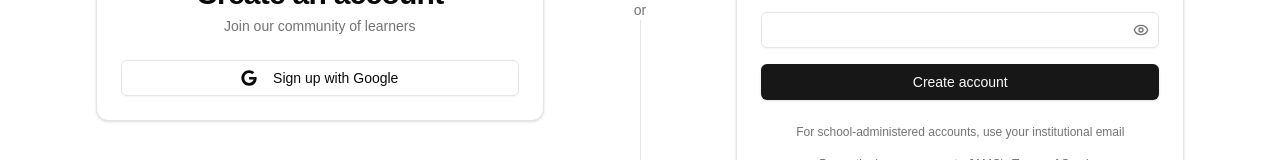
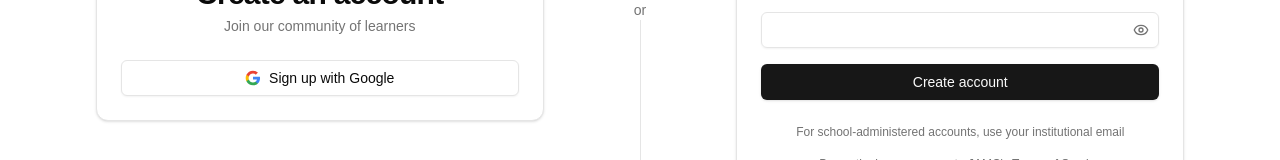
Before and after one commit to ajuno-labs/jamc-web, a Next.js app: page /signup in a window 1280 px wide. Shown: the part 390-550 px from the top of the page. Built offline with nearby package versions, Linux system fonts and the light colour scheme.

Commit message:
refactor: update google icon

```diff
--- a/app/signup/_components/signup-with-google.tsx
+++ b/app/signup/_components/signup-with-google.tsx
@@ -4,6 +4,7 @@
 import { signIn } from "next-auth/react"
 import { useState } from "react"
 import { Loader2 } from "lucide-react"
+import { GoogleIcon } from "@/components/icons/google"
 
 export function SignUpWithGoogle() {
   const [isLoading, setIsLoading] = useState(false)
@@ -31,21 +32,7 @@
         {isLoading ? (
           <Loader2 className="mr-2 h-4 w-4 animate-spin" />
         ) : (
-          <svg
-            className="mr-2 h-4 w-4"
-            aria-hidden="true"
-            focusable="false"
-            data-prefix="fab"
-            data-icon="google"
-            role="img"
-            xmlns="http://www.w3.org/2000/svg"
-            viewBox="0 0 488 512"
-          >
-            <path
-              fill="currentColor"
-              d="M488 261.8C488 403.3 391.1 504 248 504 110.8 504 0 393.2 0 256S110.8 8 248 8c66.8 0 123 24.5 166.3 64.9l-67.5 64.9C258.5 52.6 94.3 116.6 94.3 256c0 86.5 69.1 156.6 153.7 156.6 98.2 0 135-70.4 140.8-106.9H248v-85.3h236.1c2.3 12.7 3.9 24.9 3.9 41.4z"
-            ></path>
-          </svg>
+          <GoogleIcon />
         )}
         Sign up with Google
       </Button>
```
